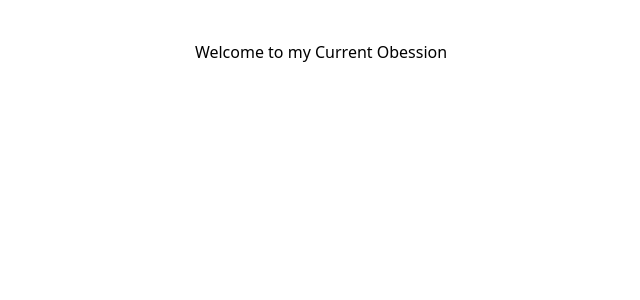
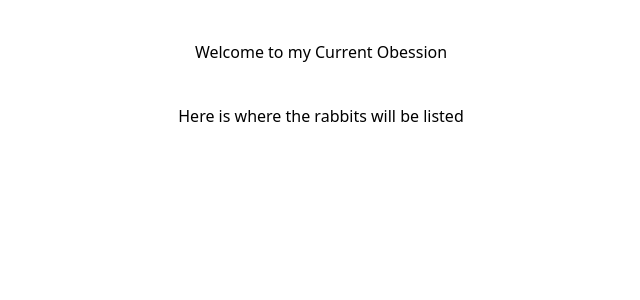
Before and after one commit to Chamshron/EmmaRabbit, a Next.js app in the folder EmmaRabbitReact/emmarabbit/: page / in a window 1280 px wide. Shown: the top 300 px of the page, without its empty margins (319-959 px from the left). Built offline with nearby package versions, Linux system fonts and the light colour scheme; no server answers.

Commit message:
setting rabbits into state

```diff
--- a/EmmaRabbitReact/emmarabbit/src/app/page.js
+++ b/EmmaRabbitReact/emmarabbit/src/app/page.js
@@ -1,3 +1,4 @@
+import RabbitContainer from "@/container/rabbitContainer";
 import Intro from "../../components/intro";
 
 import localFont from '@next/font/local'
@@ -9,6 +10,7 @@ export default function Home() {
   return (
     <main className=" flex flex-col items-center px-4 pb-[5000px] mt-10">
       <Intro />
+      <RabbitContainer/>
     </main>
   );
 }
--- /dev/null
+++ b/EmmaRabbitReact/emmarabbit/src/container/rabbitContainer.js
@@ -0,0 +1,21 @@
+"use client";
+import React, {useEffect, useState} from "react";
+import Request from "../helpers/request";
+
+const RabbitContainer = () => {
+    const [rabbits, setRabbits] = useState([]);
+
+    useEffect(() => {
+        const request = new Request();
+        const rabbitPromise = request.get('/api/rabbits')
+        Promise.all([rabbitPromise]).then((data) => {
+            setRabbits(data[0])
+        })
+    }, [])
+    return(
+        <span>
+            <p className=" mt-10">Here is where the rabbits will be listed</p>
+        </span>
+    )
+}
+export default RabbitContainer;
--- /dev/null
+++ b/EmmaRabbitReact/emmarabbit/src/helpers/request.js
@@ -0,0 +1,7 @@
+class Request {
+    async get(url){
+        const result = await fetch(url);
+        return result.json();
+    }
+}
+export default Request;
```
